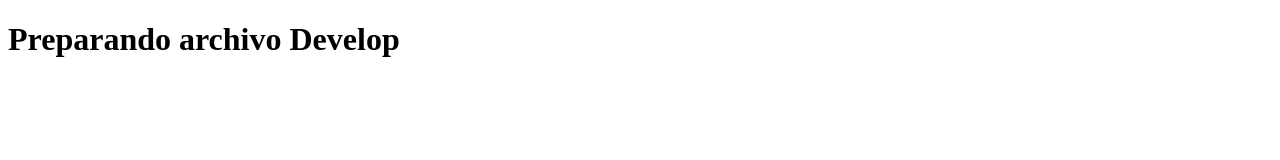
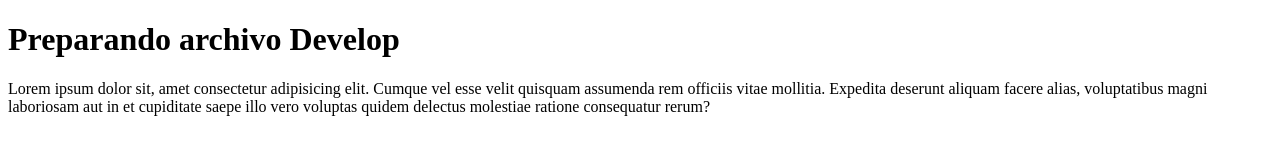
Before and after one commit to by-German/GitFlow, a plain HTML site: page index.html in a window 1280 px wide. Drawn offline with Linux system fonts and the light colour scheme.

Commit message:
feat: add coments

```diff
--- a/index.html
+++ b/index.html
@@ -8,5 +8,7 @@
 </head>
 <body>
     <h1>Preparando archivo Develop</h1>
+
+    <p>Lorem ipsum dolor sit, amet consectetur adipisicing elit. Cumque vel esse velit quisquam assumenda rem officiis vitae mollitia. Expedita deserunt aliquam facere alias, voluptatibus magni laboriosam aut in et cupiditate saepe illo vero voluptas quidem delectus molestiae ratione consequatur rerum?</p>
 </body>
 </html>
```
